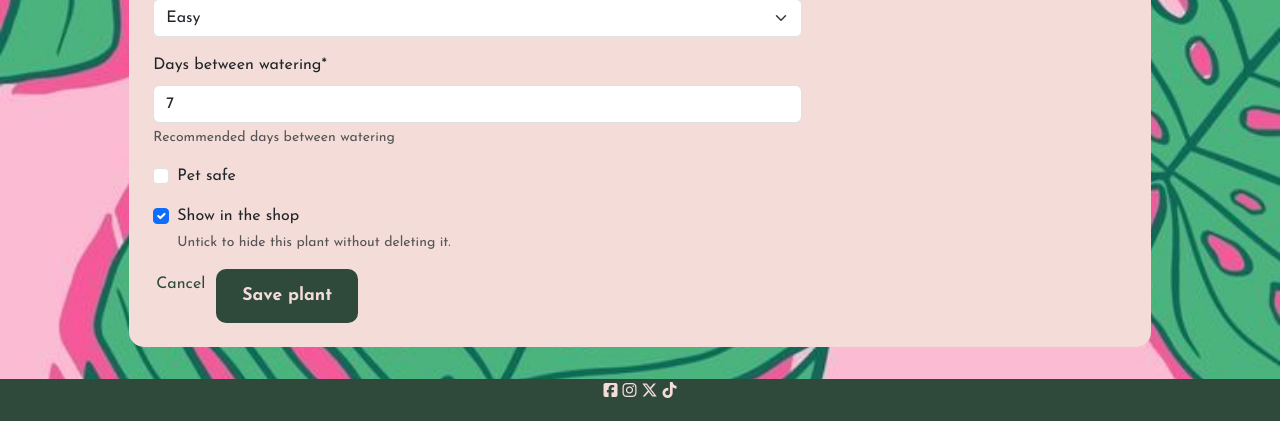
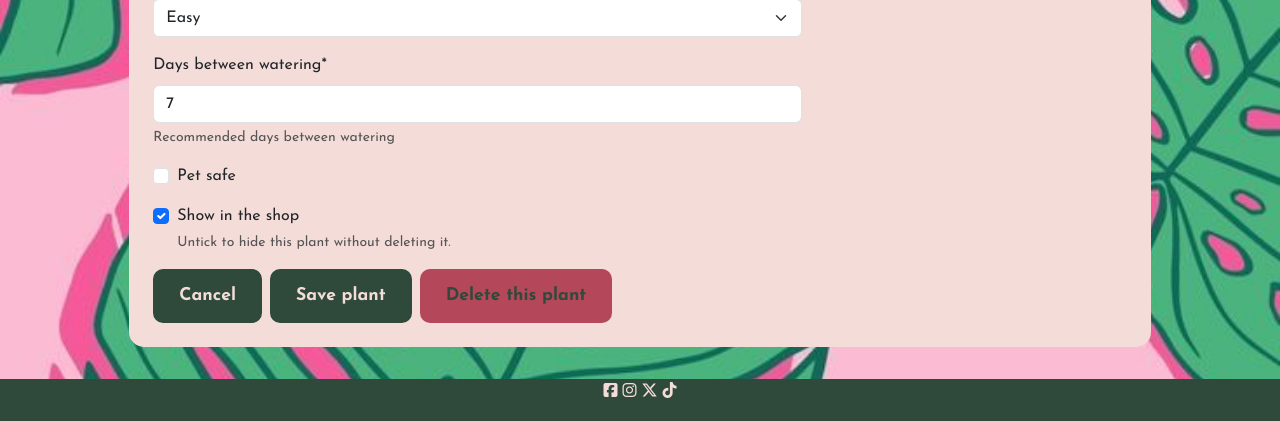
Before and after one commit to mturner1158/potting-parlour, a Django app: page /plants/add/ in a window 1280 px wide. Shown: the part 1024-1445 px from the top of the page. Run offline with Django 5.2, Linux system fonts and the light colour scheme; the visitor is signed in with stand-in values (Sample User, id 1); data that the repository does not hold is empty; some libraries are stand-ins or nearby versions.

Commit message:
fixed various styling and link issues

```diff
--- a/checkout/templates/checkout/checkout_success.html
+++ b/checkout/templates/checkout/checkout_success.html
@@ -9,7 +9,7 @@
     <p>Order number: <strong>{{ order.order_number }}</strong></p>
 
     <div class="table-responsive basket-table-wrap my-4">
-        <table class="table basket-table align-middle mb-0">
+        <table class="table basket-table table-borderless align-middle mb-0">
         <thead>
             <tr>
             <th scope="col">Plant</th>
--- a/core/templates/core/index.html
+++ b/core/templates/core/index.html
@@ -25,13 +25,13 @@
                         <a href="{% url 'all_plants' %}">All Products</a>
                     </div>
                     <div class="col-3 home-btn">
-                        <a href="">Shady</a>
+                        <a href="{% url 'all_plants' %}?light=low">Shady</a>
                     </div>
                     <div class="col-3 home-btn">
-                        <a href="">Pet Friendly</a>
+                        <a href="{% url 'all_plants' %}?pet_safe=1">Pet Friendly</a>
                     </div>
                     <div class="col-3 home-btn">
-                        <a href="">Low Effort</a>
+                        <a href="{% url 'all_plants' %}?difficulty=easy">Low Effort</a>
                     </div>
                 </div>
                 <div class="row text-center login-btn">
--- a/plants/templates/plants/plant_form.html
+++ b/plants/templates/plants/plant_form.html
@@ -7,20 +7,21 @@
     <div class="container main-box">
     <h1 class="my-4">Add or Edit a Plant</h1>
 
-    <form method="POST" enctype="multipart/form-data" class="col-12 col-lg-8">
+        <form method="POST" enctype="multipart/form-data" class="col-12 col-lg-8">
             {% csrf_token %}
             {{ form|crispy }}
             <div class="d-flex gap-2 mt-3">
-                <a href="{% url 'all_plants' %}" class="detail-btn">Cancel</a>
+                <a href="{% url 'all_plants' %}" class="checkout-btn">Cancel</a>
                 <button type="submit" class="checkout-btn">Save plant</button>
+                <button type="button" class="delete-btn" data-bs-toggle="modal" data-bs-target="#deleteModal">
+                    Delete this plant
+                </button>
             </div>
         </form>
 
         {% if plant %}
 
-        <button type="button" class="detail-btn mt-5" data-bs-toggle="modal" data-bs-target="#deleteModal">
-            Delete this plant
-        </button>
+
 
         <!-- modal template from bootstrap -->
         <div class="modal fade" id="deleteModal" tabindex="-1" aria-labelledby="deleteModalLabel" aria-hidden="true">
--- a/profiles/forms.py
+++ b/profiles/forms.py
@@ -25,7 +25,7 @@ class UserProfileForm(forms.ModelForm):
         self.fields['default_phone'].widget.attrs['autofocus'] = True
         for field in self.fields:
             self.fields[field].widget.attrs['class'] = (
-                'border-black rounded-0  \
+                'border-black rounded-1  \
                     profile-form-input'
             )
             self.fields[field].label = False
--- a/profiles/templates/profiles/profile.html
+++ b/profiles/templates/profiles/profile.html
@@ -26,7 +26,7 @@
                  <form class="mt-3" action="{% url 'view_profile' %}" method="POST" id="profile-update-form">
                     {% csrf_token %}
                     {{ form|crispy }}
-                    <button class="btn btn-black rounded-0 text-uppercase float-right">Update Information</button>
+                    <button class="checkout-btn btn btn-black rounded-0 text-uppercase float-right">Update Information</button>
                 </form>
             </div>
             <div class="col-12 col-lg-6">
--- a/static/css/base.css
+++ b/static/css/base.css
@@ -168,7 +168,7 @@ body {
 }
 
 
-/* details  and product list styles*/
+/* details and product list styles*/
 
 .main-box {
   width: 100%;
@@ -336,6 +336,23 @@ button.detail-btn {
     font: inherit;
 }
 
+.delete-btn {
+    padding: 0.75rem 1.5rem;
+    font-size: 1.1rem;
+    font-weight: 700;
+    text-decoration: none;
+    color: var(--colour-primary);
+    background-color: var(--colour-sale);
+    border: 2px solid var(--colour-sale);
+    border-radius: 10px;
+    cursor: pointer;
+}
+
+.delete-btn:hover {
+    background-color: var(--colour-secondary);
+    color: var(--colour-primary);
+}
+
 
 /* basket styles */
 
@@ -384,6 +401,7 @@ button.detail-btn {
     padding: 0.75rem 1.5rem;
     font-size: 1.1rem;
     font-weight: 700;
+    text-decoration: none;
     color: var(--colour-secondary);
     background-color: var(--colour-primary);
     border: 2px solid var(--colour-primary);
--- a/templates/allauth/account/base_manage.html
+++ b/templates/allauth/account/base_manage.html
@@ -1 +1 @@
-{% extends "allauth/layouts/manage.html" %}
+{% extends "base.html" %}
```
Also changed, not shown: plants/templates/plants/plants_detail.html (+11 -3 lines), media/baby-rubber.webp (added), media/birds.webp (added), media/cast-iron.webp (added), media/cmp.webp (added), media/fiddle-leaf.webp (added), media/jade-plant.avif (added), media/parlour-palm.jpg (added), media/prayer-plant.jpg (added), media/rubber-plant.avif (added), media/string-of-pearls.webp (added), media/zebra.webp (added).
